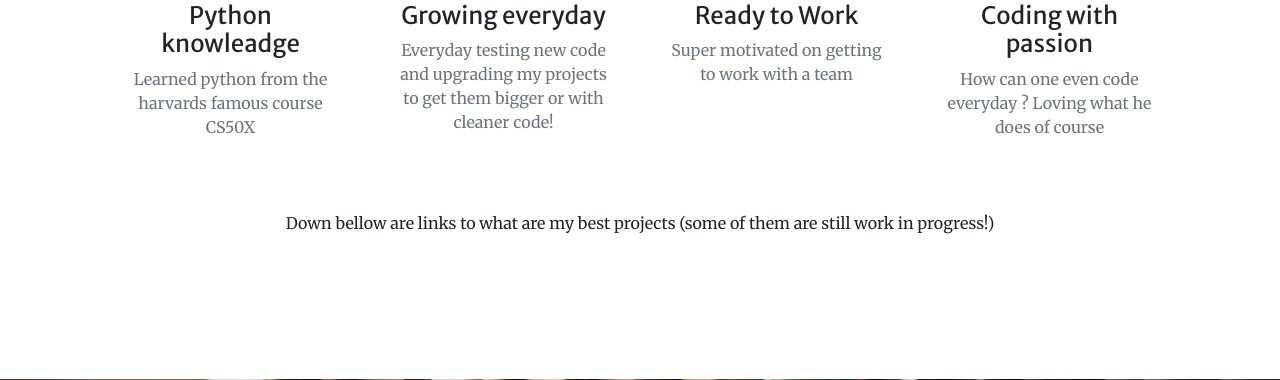
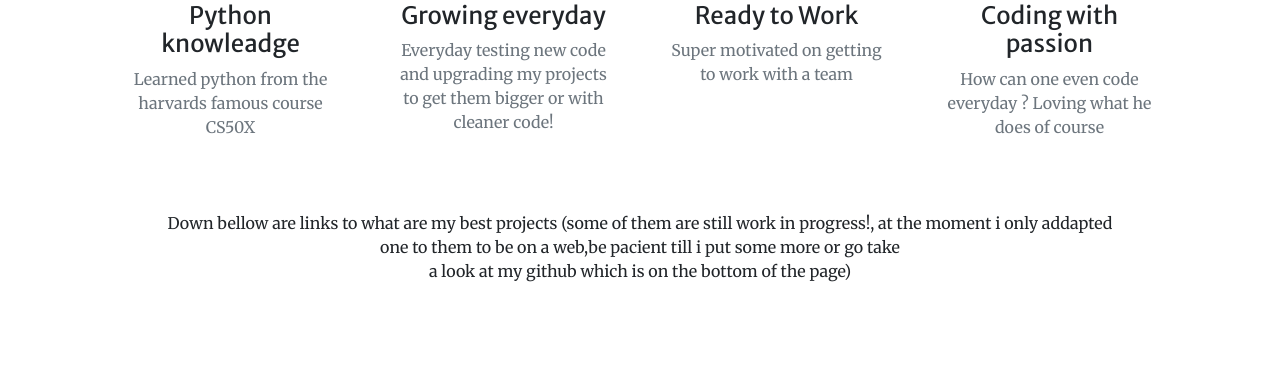
Before and after one commit to Alpha1294/FlaskWebBank, a Flask app: page /index in a window 1280 px wide. Shown: the part 1610-1990 px from the top of the page. Run offline with Flask 3, Linux system fonts and the light colour scheme; some libraries are stand-ins or nearby versions.

Commit message:
adapted landing_page

```diff
--- a/website/templates/index.html
+++ b/website/templates/index.html
@@ -162,7 +162,7 @@
       <br />
       <p class="large-text" style="text-align: center">
         Down bellow are links to what are my best projects (some of them are
-        still work in progress!)
+        still work in progress!, at the moment i only addapted <br>one to them to be on a web,be pacient till i put some more or go take <br>a look at my github which is on the bottom of the page)
       </p>
     </section>
     <!-- Portfolio-->
```
